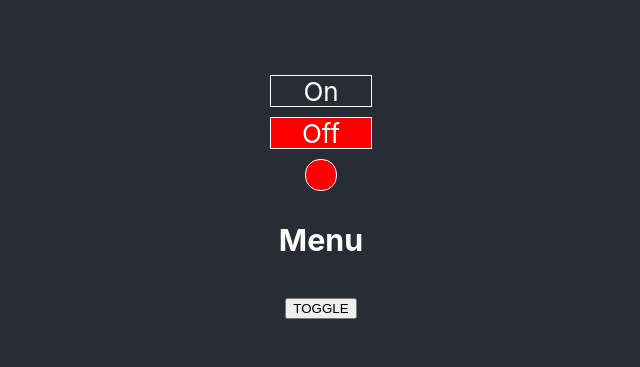
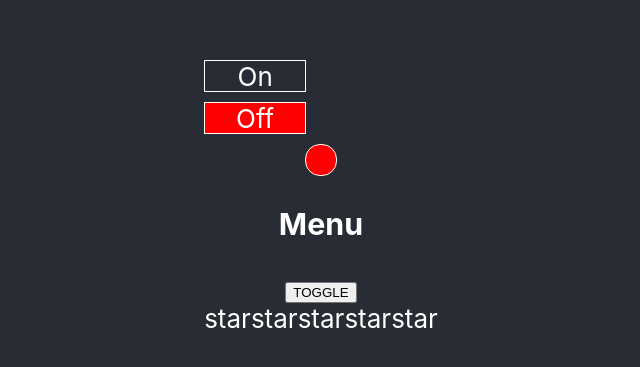
Before and after one commit to dasiklasik/ts-project, a React (Create React App) app: page / in a window 1280 px wide. Shown: the part 203-570 px from the top of the page, without its empty margins (319-959 px from the left). Built offline with nearby package versions, Linux system fonts and the light colour scheme.

Commit message:
add UncontrolledRating

```diff
--- a/src/components/App.tsx
+++ b/src/components/App.tsx
@@ -4,6 +4,7 @@ import Accordion from "./Accordion";
 import Rating from "./Rating";
 import OnOff from './onOff'
 import {UncontrolledAccordion} from "./UncontrolledAccordion";
+import {UncontrolledRating} from "./UncontrolledRating";
 
 function App() {
     console.log('App rendering');
@@ -11,6 +12,7 @@ function App() {
     <div>
         <OnOff/>
         <UncontrolledAccordion title={'Menu'} />
+        <UncontrolledRating/>
         {/*<PageTitle title={'This is App component.'} />*/}
         {/*Article 1*/}
         {/*<Rating value={2} />*/}
--- a/src/components/UncontrolledAccordion.tsx
+++ b/src/components/UncontrolledAccordion.tsx
@@ -9,18 +9,14 @@ export function UncontrolledAccordion(props: AccordionPropsType) {
     let [open, setOpen] = useState(false)
 
     const toggleAccordion = () => {
-        if (open) {
-            setOpen(false)
-        } else {
-            setOpen(true)
-        }
+        setOpen(!open)
     }
 
     return (
         <div>
             <AccordionTitle title={props.title}/>
             <button onClick={toggleAccordion}>TOGGLE</button>
-            {open ? <AccordionBody/> : false}
+            {open && <AccordionBody/>}
         </div>
     )
 }
--- /dev/null
+++ b/src/components/UncontrolledRating.module.css
@@ -0,0 +1,3 @@
+.on {
+    font-weight: bold;
+}
--- /dev/null
+++ b/src/components/UncontrolledRating.tsx
@@ -0,0 +1,41 @@
+import React, {useState} from "react";
+import s from './UncontrolledRating.module.css'
+
+// type RatingPropsType = {
+//     value: 0 | 1 | 2 | 3 | 4| 5
+// }
+
+export function UncontrolledRating() {
+    console.log('Rating rendering');
+
+    return (
+        <div>
+            <Star/>
+            <Star/>
+            <Star/>
+            <Star/>
+            <Star/>
+
+        </div>
+    )
+}
+
+// type StarPropsType = {
+//     selected: boolean
+// }
+
+function Star() {
+
+    const [onOff, setOnOff] = useState(false)
+
+
+    const makeStarBold = () => {
+        setOnOff(!onOff)
+    }
+
+    let what = onOff ? 'on' : 'off';
+
+    console.log('Star rendering');
+    return <span onClick={makeStarBold} className={s[what]}>star</span>;
+
+}
```
